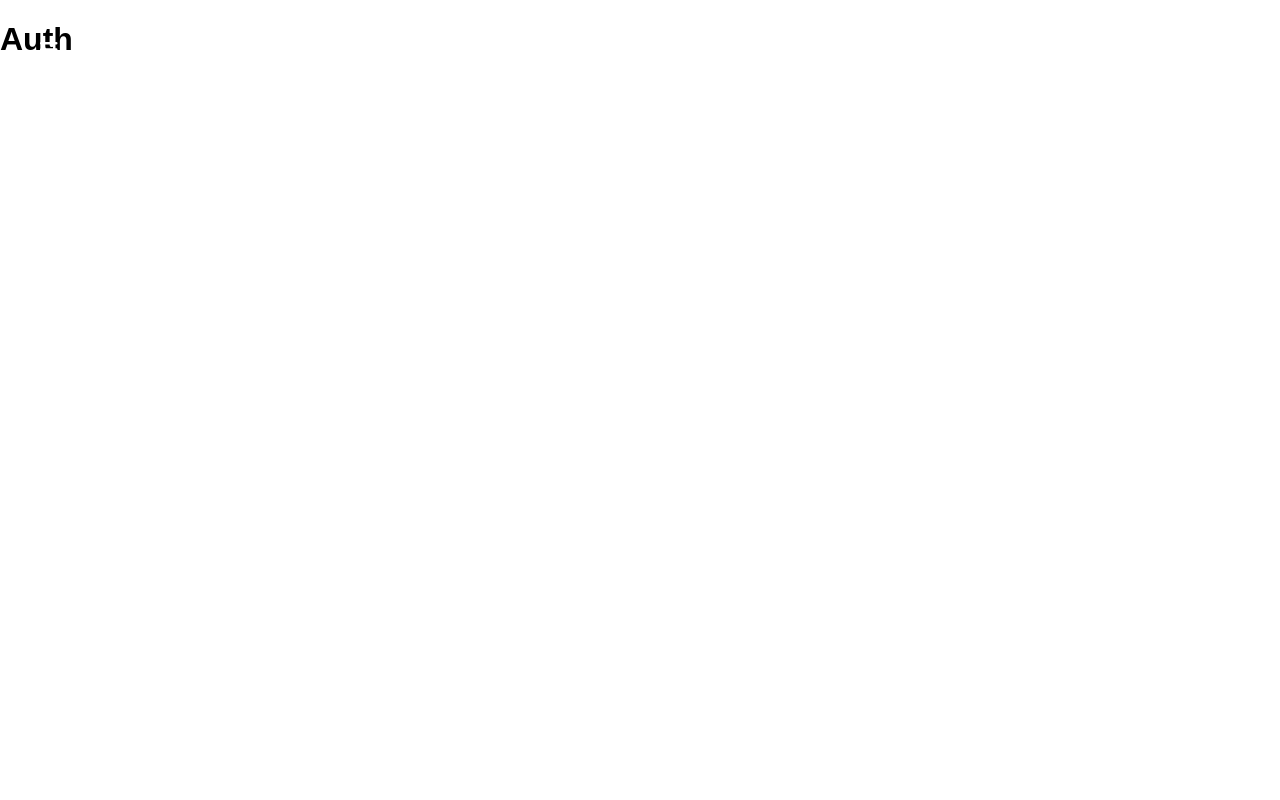
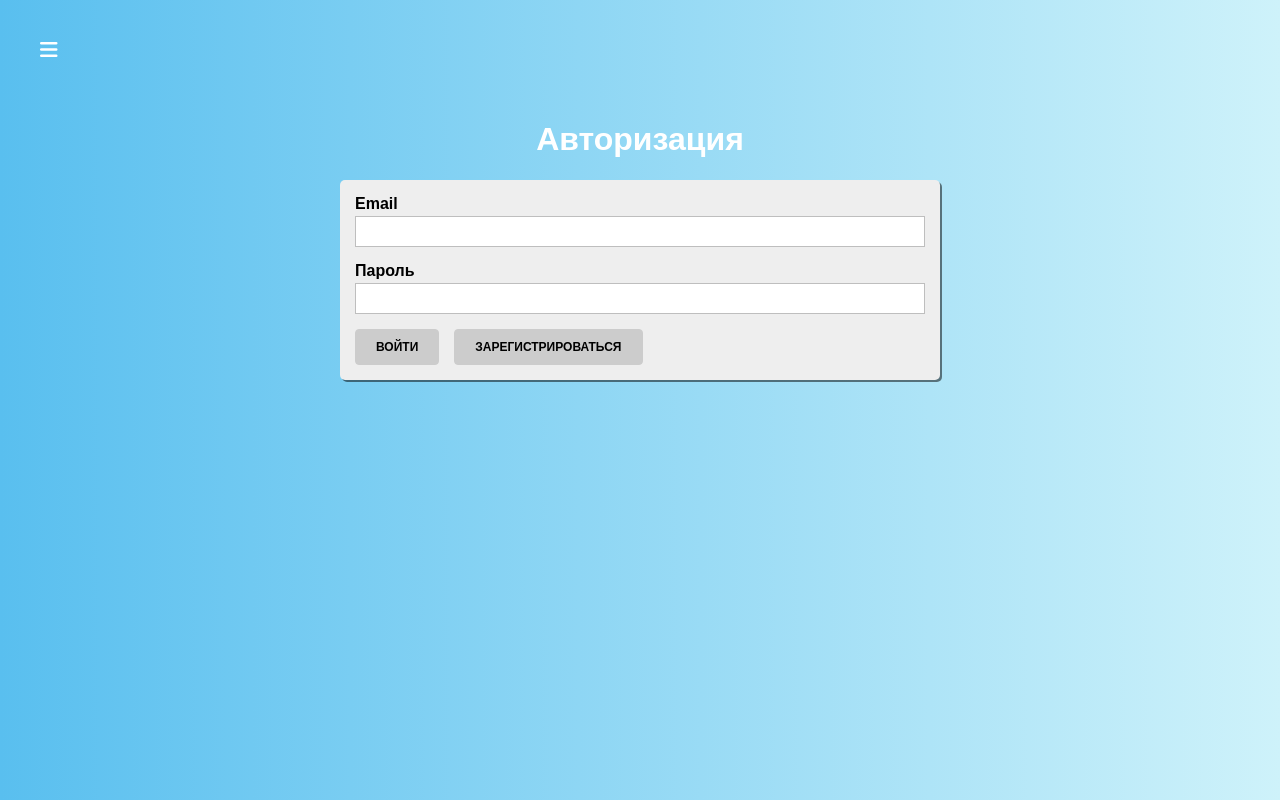
Before and after one commit to funvector/react-app1, a React (Create React App) app in the folder sspa/: page /auth in a window 1280 px wide. Built offline with nearby package versions, Linux system fonts and the light colour scheme.

Commit message:
feat: add some code

```diff
--- a/sspa/package.json
+++ b/sspa/package.json
@@ -3,7 +3,10 @@
   "version": "0.1.0",
   "private": true,
   "dependencies": {
+    "i": "^0.3.6",
+    "is_js": "^0.9.0",
     "node-sass": "^4.13.0",
+    "npm": "^6.13.0",
     "react": "^16.11.0",
     "react-dom": "^16.11.0",
     "react-router-dom": "^5.1.2",
--- /dev/null
+++ b/sspa/src/components/UI/Input/Input.js
@@ -0,0 +1,36 @@
+import React from 'react'
+import classes from './Input.module.css'
+
+function isInvalid({valid, touched, shouldValidate}) {
+  return !valid && shouldValidate && touched
+}
+
+const Input = props => {
+
+  const inputType = props.type || 'text'
+  const cls = [classes.Input]
+  const htmlFor = `${inputType}-${Math.random()}`
+
+  if(isInvalid(props)) {
+    cls.push(classes.invalid)
+  }
+
+  return (
+    <div className={cls.join(' ')}>
+      <label htmlFor={htmlFor}>{props.label}</label>
+      <input
+        type={inputType}
+        id={htmlFor}
+        value={props.value}
+        onChange={props.onChange}
+      />
+
+      {
+        isInvalid(props) ? <span>{props.errorMessage || 'Введите верное значение'}</span> : null
+      }
+
+    </div>
+  )
+}
+
+export default Input
--- /dev/null
+++ b/sspa/src/components/UI/Input/Input.module.css
@@ -0,0 +1,35 @@
+.Input {
+  margin-bottom: 15px;
+}
+
+.Input label {
+  margin-bottom: 3px;
+  padding: 0;
+  display: block;
+  font-weight: bold;
+}
+
+.Input input {
+  display: block;
+  box-sizing: border-box;
+  border: 1px solid #bebebe;
+  padding: 7px;
+  margin: 0 0 5px;
+  width: 100%;
+  outline: none;
+  -webkit-transition: all 300ms ease-in-out;
+  -moz-transition: all 300ms ease-in-out;
+  -ms-transition: all 300ms ease-in-out;
+  -o-transition: all 300ms ease-in-out;
+  transition: all 300ms ease-in-out;
+}
+
+.Input span {
+  color: #f01f30;
+  font-size: 12px;
+  font-weight: bold;
+}
+
+.Input.invalid label {
+  color: #f01f30;
+}
--- a/sspa/src/containers/Auth/Auth.js
+++ b/sspa/src/containers/Auth/Auth.js
@@ -1,10 +1,142 @@
 import React, { Component } from 'react'
+import classes from './Auth.module.css'
+import Button from '../../components/UI/Button/Button'
+import Input from '../../components/UI/Input/Input'
+import is from 'is_js'
 
 export default class Auth extends Component {
+
+  state = {
+      isFormValid: false,
+      formControls: {
+        email: {
+          value: '',
+          type: 'email',
+          label: 'Email',
+          errorMessage: 'Введите корректный email',
+          valid: false,
+          touched: false,
+          validation: {
+            required: true,
+            email: true
+          }
+        },
+        password: {
+          value: '',
+          type: 'password',
+          label: 'Пароль',
+          errorMessage: 'Введите корректный пароль',
+          valid: false,
+          touched: false,
+          validation: {
+            required: true,
+            minLength: 6
+        }
+      }
+    }
+  }
+
+  loginHandler = () => {
+
+  }
+
+  registerHandler = () => {
+
+  }
+
+  submitHandler = event => {
+    event.preventDefault()
+  }
+
+  validateControl(value, validation) {
+    if(!validation) {
+      return true
+    }
+
+    let isValid = true
+
+    if(validation.required) {
+      isValid = value.trim() !== '' && isValid
+    }
+
+    if(validation.email) {
+      isValid = is.email(value) && isValid
+    }
+
+    if(validation.minLength) {
+      isValid = value.length >= validation.minLength && isValid
+    }
+
+    return isValid
+  }
+
+  onChangeHandler = (event, controlName) => {
+    const formControls = {...this.state.formControls}
+    const control = {...formControls[controlName]}
+
+    control.value = event.target.value
+    control.touched = true
+    control.valid = this.validateControl(control.value, control.validation)
+
+    formControls[controlName] = control
+
+    let isFormValid = true
+
+    Object.keys(formControls).forEach((name) => {
+      isFormValid = formControls[name].valid && isFormValid
+    })
+
+    this.setState({
+      formControls, isFormValid
+    })
+  }
+
+  renderInputs() {
+    return Object.keys(this.state.formControls).map((controlName, index) => {
+      const control = this.state.formControls[controlName]
+      return (
+        <Input
+          key={controlName + index}
+          type={control.type}
+          value={control.value}
+          valid={control.valid}
+          touched={control.touched}
+          label={control.label}
+          shouldValidate={!!control.validation}
+          errorMessage={control.errorMessage}
+          onChange={(event) => this.onChangeHandler(event, controlName)}
+        />
+      )
+    })
+  }
+
   render() {
     return (
-      <div>
-        <h1>Auth</h1>
+      <div className={classes.Auth}>
+        <div>
+          <h1>Авторизация</h1>
+
+          <form onSubmit={this.submitHandler} className={classes.AuthForm}>
+
+            {this.renderInputs()}
+
+            <Button
+                type='success'
+                onClick={this.loginHandler}
+                disabled={!this.state.isFormValid}
+              >
+                Войти
+            </Button>
+
+            <Button
+                type='primary'
+                onClick={this.registerHandler}
+                disabled={!this.state.isFormValid}
+              >
+                Зарегистрироваться
+            </Button>
+          </form>
+        </div>
       </div>
     )
   }
--- /dev/null
+++ b/sspa/src/containers/Auth/Auth.module.css
@@ -0,0 +1,30 @@
+.Auth {
+  display: flex;
+  justify-content: center;
+  padding-top: 100px;
+  flex-grow: 1;
+  width: 100%;
+  background: linear-gradient(270deg, #cef2fa 0%, #59bfef 100%);
+}
+
+.Auth > div {
+  width: 100%;
+  max-width: 600px;
+  padding: 0 20px;
+}
+
+.Auth h1 {
+  color: #fff;
+  text-align: center;
+}
+
+.AuthForm {
+  background: #eee;
+  box-shadow: 2px 2px rgba(0, 0, 0, .5);
+  padding: 15px;
+  -webkit-border-radius: 5px;
+  -moz-border-radius: 5px;
+  -ms-border-radius: 5px;
+  -o-border-radius: 5px;
+  border-radius: 5px;
+}
```
Also changed, not shown: 1 other file (tests, documents, lock files or other folders).
